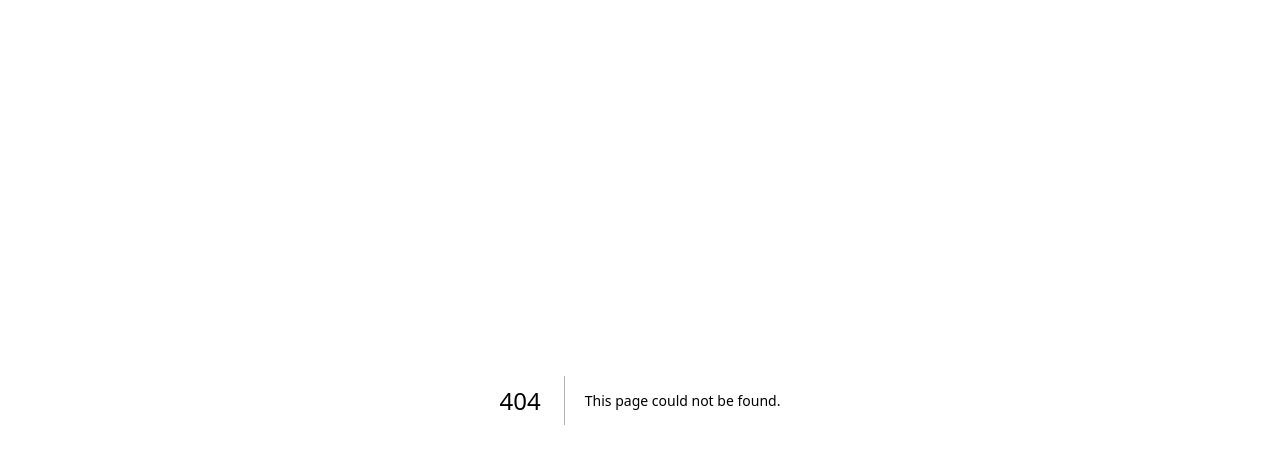
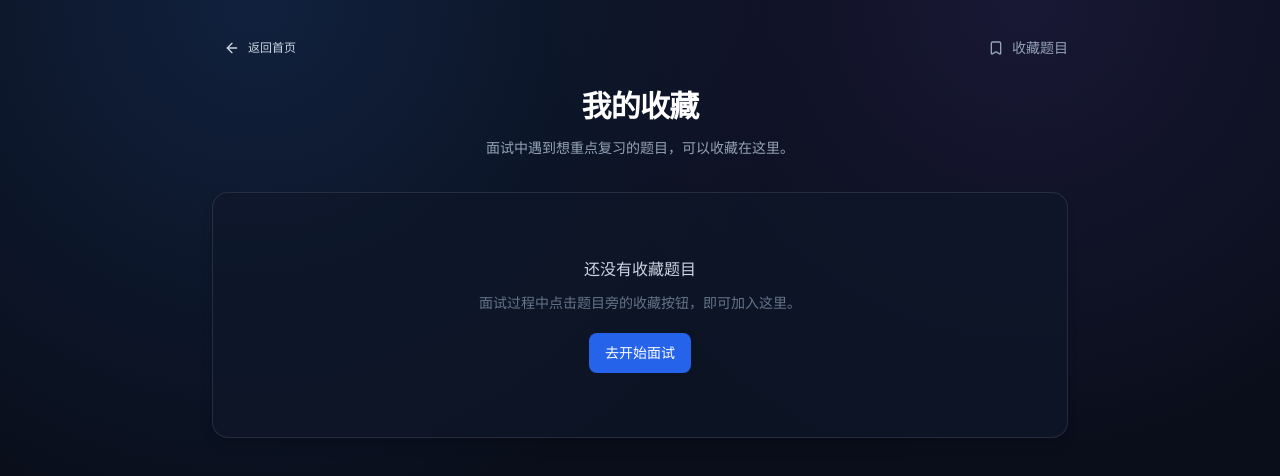
Before and after one commit to lhw12138/ai-mock-interview, a Next.js app: page /bookmarks in a window 1280 px wide. Before the commit this address had no page. Shown: the top 476 px of the page. Built offline with nearby package versions, Linux system fonts and the light colour scheme.

Commit message:
Add question bookmarks

```diff
--- /dev/null
+++ b/src/app/bookmarks/page.tsx
@@ -0,0 +1,98 @@
+"use client";
+
+import * as React from "react";
+import { useRouter } from "next/navigation";
+import { ArrowLeft, Bookmark, Trash2 } from "lucide-react";
+import { Button } from "@/components/ui/button";
+import { Card, CardContent } from "@/components/ui/card";
+import { loadBookmarks, removeBookmark } from "@/lib/storage";
+import type { Question } from "@/lib/types";
+
+export default function BookmarksPage() {
+  const router = useRouter();
+  const [bookmarks, setBookmarks] = React.useState<Question[]>([]);
+  const [loading, setLoading] = React.useState(true);
+
+  React.useEffect(() => {
+    setBookmarks(loadBookmarks());
+    setLoading(false);
+  }, []);
+
+  function handleRemove(id: number): void {
+    removeBookmark(id);
+    setBookmarks((items) => items.filter((item) => item.id !== id));
+  }
+
+  return (
+    <main className="mx-auto min-h-screen w-full max-w-4xl px-5 py-8">
+      <div className="mb-6 flex items-center justify-between gap-3">
+        <Button variant="ghost" size="sm" onClick={() => router.push("/")}>
+          <ArrowLeft className="h-4 w-4" />
+          返回首页
+        </Button>
+        <div className="flex items-center gap-2 text-sm text-slate-400">
+          <Bookmark className="h-4 w-4" />
+          收藏题目
+        </div>
+      </div>
+
+      <div className="mb-8 text-center">
+        <h1 className="text-3xl font-bold tracking-tight text-white">
+          我的收藏
+        </h1>
+        <p className="mx-auto mt-3 max-w-xl text-sm leading-6 text-slate-400">
+          面试中遇到想重点复习的题目，可以收藏在这里。
+        </p>
+      </div>
+
+      {loading ? (
+        <div className="py-20 text-center text-slate-400">正在读取收藏…</div>
+      ) : bookmarks.length === 0 ? (
+        <Card>
+          <CardContent className="px-6 py-16 text-center">
+            <div className="mb-3 text-slate-300">还没有收藏题目</div>
+            <p className="mb-5 text-sm text-slate-500">
+              面试过程中点击题目旁的收藏按钮，即可加入这里。
+            </p>
+            <Button onClick={() => router.push("/")}>去开始面试</Button>
+          </CardContent>
+        </Card>
+      ) : (
+        <div className="space-y-4">
+          {bookmarks.map((question) => (
+            <Card key={question.id}>
+              <CardContent className="p-5">
+                <div className="mb-3 flex items-start justify-between gap-3">
+                  <div>
+                    <div className="mb-1 text-xs text-violet-300">
+                      {question.category}
+                    </div>
+                    <div className="font-medium leading-6 text-slate-200">
+                      {question.question}
+                    </div>
+                  </div>
+                  <button
+                    type="button"
+                    className="text-slate-500 hover:text-red-300"
+                    onClick={() => handleRemove(question.id)}
+                    aria-label="取消收藏"
+                  >
+                    <Trash2 className="h-4 w-4" />
+                  </button>
+                </div>
+                <details className="group rounded-xl border border-white/10 bg-slate-950/40">
+                  <summary className="cursor-pointer list-none px-4 py-3 text-sm text-blue-300">
+                    查看参考思路
+                  </summary>
+                  <p className="whitespace-pre-wrap border-t border-white/10 px-4 py-3 text-sm leading-6 text-slate-400">
+                    {question.answer}
+                  </p>
+                </details>
+              </CardContent>
+            </Card>
+          ))}
+        </div>
+      )}
+    </main>
+  );
+}
--- a/src/app/interview/page.tsx
+++ b/src/app/interview/page.tsx
@@ -6,6 +6,7 @@ import { experimental_useObject } from "ai/react";
 import {
   ArrowLeft,
   AudioLines,
+  Bookmark,
   Loader2,
   Mic,
   MicOff,
@@ -23,7 +24,10 @@ import { Textarea } from "@/components/ui/textarea";
 import { interviewTurnSchema } from "@/lib/schemas";
 import {
   clearInterviewConfig,
+  isBookmarked,
   loadInterviewConfig,
+  removeBookmark,
+  saveBookmark,
   saveSession,
 } from "@/lib/storage";
 import type {
@@ -49,6 +53,7 @@ export default function InterviewPage() {
   const [isGeneratingReport, setIsGeneratingReport] = React.useState(false);
   const [ttsEnabled, setTtsEnabled] = React.useState(false);
   const [speaking, setSpeaking] = React.useState(false);
+  const [bookmarked, setBookmarked] = React.useState(false);
 
   const messagesEndRef = React.useRef<HTMLDivElement | null>(null);
   const latestRef = React.useRef({
@@ -227,6 +232,13 @@ export default function InterviewPage() {
   }, [config, currentIndex, followUpCount, conversation]);
 
   React.useEffect(() => {
+    const question = config?.questions[currentIndex];
+    if (question) {
+      setBookmarked(isBookmarked(question.id));
+    }
+  }, [config, currentIndex]);
+
+  React.useEffect(() => {
     messagesEndRef.current?.scrollIntoView({ behavior: "smooth" });
   }, [conversation, isProcessing, isGeneratingReport]);
 
@@ -339,6 +351,19 @@ export default function InterviewPage() {
     void generateReport(config, nextConversation);
   }
 
+  function handleToggleBookmark() {
+    const question = config?.questions[currentIndex];
+    if (!question) return;
+
+    if (bookmarked) {
+      removeBookmark(question.id);
+      setBookmarked(false);
+    } else {
+      saveBookmark(question);
+      setBookmarked(true);
+    }
+  }
+
   if (!config) {
     return (
       <main className="flex min-h-screen items-center justify-center text-slate-400">
@@ -411,11 +436,30 @@ export default function InterviewPage() {
       <Card className="flex min-h-0 flex-1 flex-col">
         <CardContent className="flex min-h-0 flex-1 flex-col gap-4 p-4 sm:p-6">
           <div className="rounded-xl border border-white/10 bg-slate-950/50 px-4 py-3">
-            <div className="mb-1 text-xs text-violet-300">
-              {currentQuestion?.category}
-            </div>
-            <div className="text-sm font-medium leading-6 text-slate-100">
-              {currentQuestion?.question}
+            <div className="flex items-start justify-between gap-3">
+              <div>
+                <div className="mb-1 text-xs text-violet-300">
+                  {currentQuestion?.category}
+                </div>
+                <div className="text-sm font-medium leading-6 text-slate-100">
+                  {currentQuestion?.question}
+                </div>
+              </div>
+              <button
+                type="button"
+                className={
+                  bookmarked
+                    ? "shrink-0 text-amber-300 hover:text-amber-200"
+                    : "shrink-0 text-slate-500 hover:text-amber-200"
+                }
+                onClick={handleToggleBookmark}
+                aria-label={bookmarked ? "取消收藏" : "收藏题目"}
+              >
+                <Bookmark
+                  className="h-5 w-5"
+                  fill={bookmarked ? "currentColor" : "none"}
+                />
+              </button>
             </div>
           </div>
 
--- a/src/app/page.tsx
+++ b/src/app/page.tsx
@@ -4,6 +4,7 @@ import * as React from "react";
 import { useRouter } from "next/navigation";
 import {
   ArrowRight,
+  Bookmark,
   BriefcaseBusiness,
   History,
   Mic,
@@ -45,15 +46,24 @@ export default function HomePage() {
 
   return (
     <main className="relative mx-auto flex min-h-screen w-full max-w-5xl flex-col items-center justify-center px-5 py-12">
+      <div className="absolute right-5 top-5 flex items-center gap-2">
         <Button
           variant="ghost"
           size="sm"
-        className="absolute right-5 top-5"
+          onClick={() => router.push("/bookmarks")}
+        >
+          <Bookmark className="h-4 w-4" />
+          收藏题目
+        </Button>
+        <Button
+          variant="ghost"
+          size="sm"
           onClick={() => router.push("/history")}
         >
           <History className="h-4 w-4" />
           历史记录
         </Button>
+      </div>
 
       <div className="mb-10 text-center">
         <div className="mb-5 inline-flex items-center gap-2 rounded-full border border-blue-500/30 bg-blue-500/10 px-4 py-1.5 text-sm text-blue-300">
--- a/src/lib/storage.ts
+++ b/src/lib/storage.ts
@@ -3,13 +3,47 @@ import type {
   InterviewConfig,
   InterviewReport,
   InterviewSession,
+  Question,
 } from "./types";
 
 const STORAGE_KEY = "ai-mock-interview:sessions";
 const CONFIG_KEY = "ai-mock-interview:config";
+const BOOKMARK_KEY = "ai-mock-interview:bookmarks";
 
 function isBrowser(): boolean {
   return typeof window !== "undefined";
+}
+
+export function loadBookmarks(): Question[] {
+  if (!isBrowser()) return [];
+
+  try {
+    const raw = window.localStorage.getItem(BOOKMARK_KEY);
+    if (!raw) return [];
+    const parsed = JSON.parse(raw);
+    return Array.isArray(parsed) ? (parsed as Question[]) : [];
+  } catch {
+    return [];
+  }
+}
+
+export function saveBookmark(question: Question): void {
+  if (!isBrowser()) return;
+
+  const bookmarks = loadBookmarks().filter((item) => item.id !== question.id);
+  bookmarks.unshift(question);
+  window.localStorage.setItem(BOOKMARK_KEY, JSON.stringify(bookmarks));
+}
+
+export function removeBookmark(questionId: number): void {
+  if (!isBrowser()) return;
+
+  const bookmarks = loadBookmarks().filter((item) => item.id !== questionId);
+  window.localStorage.setItem(BOOKMARK_KEY, JSON.stringify(bookmarks));
+}
+
+export function isBookmarked(questionId: number): boolean {
+  return loadBookmarks().some((item) => item.id === questionId);
 }
 
 export function loadSessions(): InterviewSession[] {
```
Lines whose indentation alone changed are shown as unchanged.
